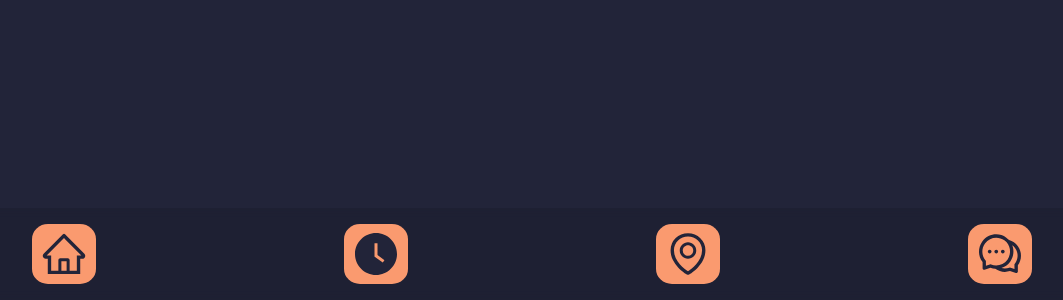
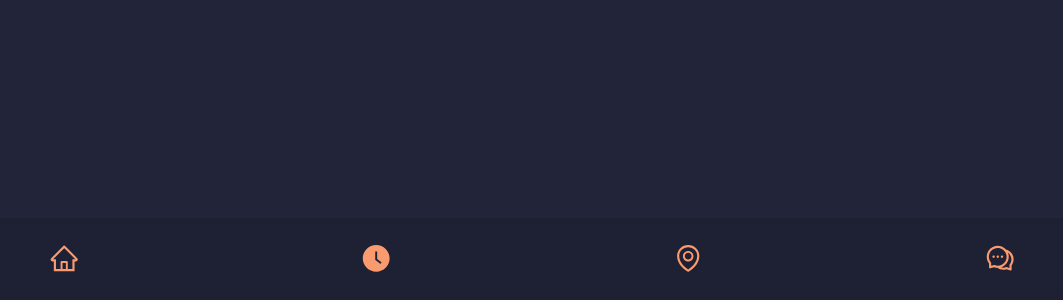
Before and after one commit to ellrub/panda, a React (Create React App) app in the folder panda/: page / in a window 1280 px wide. Shown: the part 500-800 px from the top of the page, without its empty margins (108-1171 px from the left). Built offline with nearby package versions, Linux system fonts and the light colour scheme.

Commit message:
M-UI fix
fixed m-ui buttons

```diff
--- a/panda/src/components/Navbar/Navbar.scss
+++ b/panda/src/components/Navbar/Navbar.scss
@@ -19,18 +19,19 @@ nav {
         justify-content: center;
         align-items: center;
 
-        background-color: var(--secondary-color);
+
         border: none;
         border-radius: 25%;
 
         cursor: pointer;
+
     }
 
     svg {
-        width: 100%;
-        height: 100%;
+        width: 80%;
+        height: 80%;
 
-        color: var(--primary-color);
+        color: var(--secondary-color);
     }
 }
 
```
